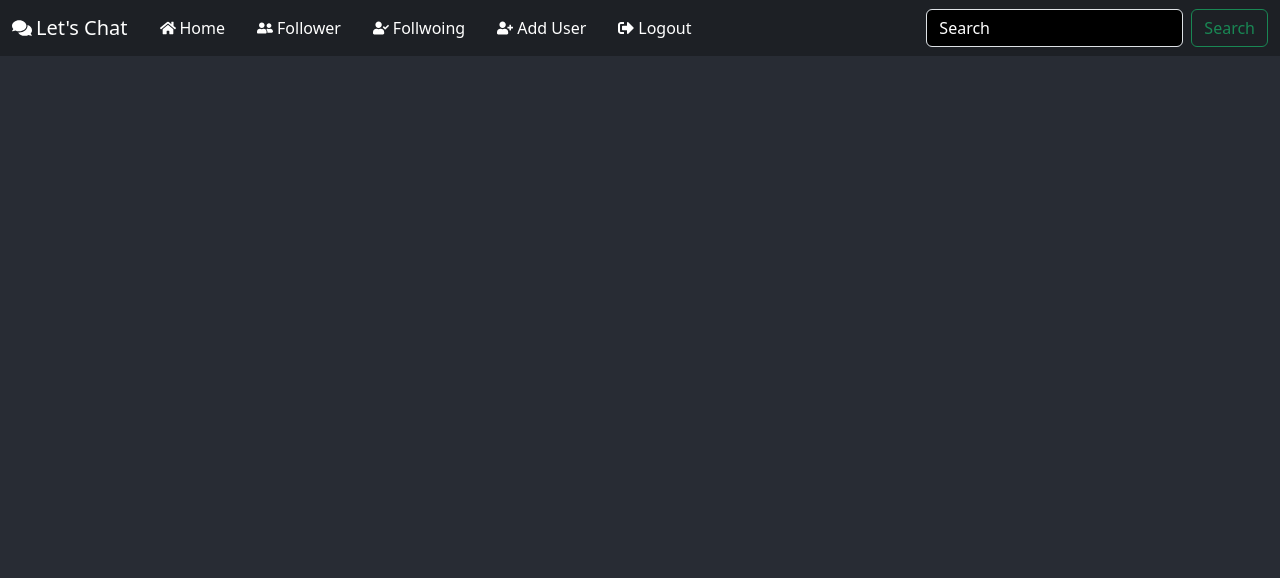
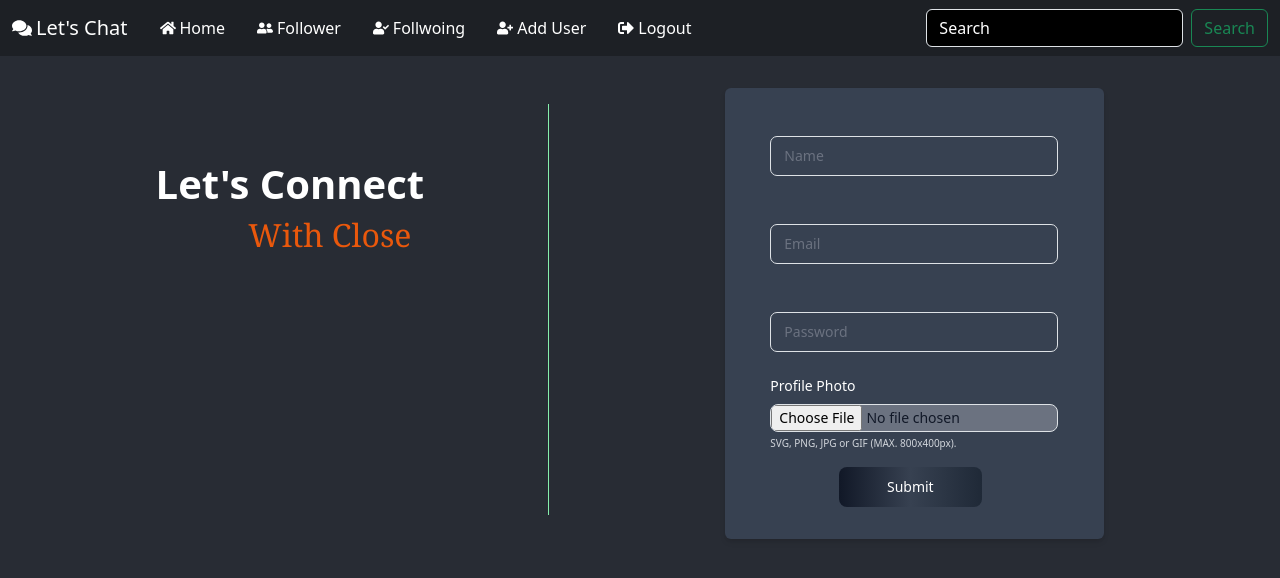
Before and after one commit to silentkiller6092/Chat-Application, a React (Create React App) app in the folder frontend/: page / in a window 1280 px wide. Shown: the top 578 px of the page. Built offline with nearby package versions, Linux system fonts and the light colour scheme.

Commit message:
Compledted the Intro page and also made the  registration page

```diff
--- a/frontend/package.json
+++ b/frontend/package.json
@@ -12,6 +12,7 @@
     "react-dom": "^18.2.0",
     "react-icons": "^5.0.1",
     "react-scripts": "5.0.1",
+    "react-simple-typewriter": "^5.0.1",
     "web-vitals": "^2.1.4"
   },
   "scripts": {
--- a/frontend/src/App.css
+++ b/frontend/src/App.css
@@ -19,3 +19,8 @@
   display: flex;
   align-items: center;
 }
+.formRegister {
+  display: flex;
+  justify-content: center;
+  align-items: center;
+}
--- a/frontend/src/App.js
+++ b/frontend/src/App.js
@@ -1,11 +1,13 @@
 import "./App.css";
 import "bootstrap/dist/css/bootstrap.min.css";
 import Header from "./components/Header";
+import AddUser from "./components/AddUser";
 function App() {
   return (
     <div className="App">
       <header className="App-header">
         <Header />
+        <AddUser />
       </header>
     </div>
   );
--- a/frontend/src/components/AddUser.jsx
+++ b/frontend/src/components/AddUser.jsx
@@ -4,12 +4,12 @@ import Intro from "./Intro";
 
 function AddUser() {
   return (
-    <div>
-      <div className="flex ">
-        <div className="w-2/4 addUserside border-r-2 border-white">
+    <div className="lg:mt-2">
+      <div className="flex flex-col lg:flex-row">
+        <div className="w-full lg:w-2/4 lg:mt-10 mt-36 mb-4 lg:mb-0 addUserside border-b lg:border-b-0 lg:border-r-[1px] border-green-300 mx-auto">
           <Intro />
         </div>
-        <div className="w-2/3 introSide ">
+        <div className=" lg:w-2/3 introSide mx-auto mt-4 lg:mt-0">
           <Register />
         </div>
       </div>
--- /dev/null
+++ b/frontend/src/components/Input.jsx
@@ -0,0 +1,21 @@
+import React from "react";
+
+function Input({ label }) {
+  return (
+    <div>
+      <div className="w-72 my-4">
+        <div className="relative w-full min-w-[200px] h-10">
+          <input
+            className="peer w-full h-full bg-transparent text-blue-gray-700 font-sans font-normal outline outline-0 focus:outline-0 disabled:bg-blue-gray-50 disabled:border-0 transition-all placeholder-shown:border placeholder-shown:border-blue-gray-200 placeholder-shown:border-t-blue-gray-200 border focus:border-2 border-t-transparent focus:border-t-transparent text-sm px-3 py-2.5 rounded-[7px] border-blue-gray-200 focus:border-gray-900"
+            placeholder=""
+          />
+          <label className="flex w-full h-full select-none pointer-events-none absolute left-0 font-normal !overflow-visible truncate peer-placeholder-shown:text-blue-gray-500 leading-tight peer-focus:leading-tight peer-disabled:text-transparent peer-disabled:peer-placeholder-shown:text-blue-gray-500 transition-all -top-1.5 peer-placeholder-shown:text-sm text-[11px] peer-focus:text-[11px] before:content[' '] before:block before:box-border before:w-2.5 before:h-1.5 before:mt-[6.5px] before:mr-1 peer-placeholder-shown:before:border-transparent before:rounded-tl-md before:border-t peer-focus:before:border-t-2 before:border-l peer-focus:before:border-l-2 before:pointer-events-none before:transition-all peer-disabled:before:border-transparent after:content[' '] after:block after:flex-grow after:box-border after:w-2.5 after:h-1.5 after:mt-[6.5px] after:ml-1 peer-placeholder-shown:after:border-transparent after:rounded-tr-md after:border-t peer-focus:after:border-t-2 after:border-r peer-focus:after:border-r-2 after:pointer-events-none after:transition-all peer-disabled:after:border-transparent peer-placeholder-shown:leading-[3.75] text-gray-500 peer-focus:text-gray-400 before:border-blue-gray-200 peer-focus:before:!border-gray-900 after:border-blue-gray-200 peer-focus:after:!border-gray-900">
+            {label}
+          </label>
+        </div>
+      </div>
+    </div>
+  );
+}
+
+export default Input;
--- a/frontend/src/components/Intro.jsx
+++ b/frontend/src/components/Intro.jsx
@@ -1,9 +1,16 @@
 import React from "react";
-
+import { useTypewriter } from "react-simple-typewriter";
 function Intro() {
+  const [typeEffect] = useTypewriter({
+    words: ["With Family", "With Friends", "With Closed One", "With All.."],
+    loop: {},
+    typeSpeed: 100,
+    delaySpeed: 40,
+  });
   return (
-    <div className="h-[90vh]">
-      <img src="frontend/public/Chat.gif" />
+    <div className="lg:mt-14 lg:ml-8 mb-20 text-center">
+      <h1 className="text-white font-semibold">Let's Connect</h1>
+      <h2 className="text-orange-600 font-serif ml-20 ">{typeEffect}</h2>
     </div>
   );
 }
--- a/frontend/src/components/Register.jsx
+++ b/frontend/src/components/Register.jsx
@@ -1,7 +1,45 @@
 import React from "react";
+import Input from "./Input";
 
 function Register() {
-  return <div>Register</div>;
+  return (
+    <div>
+      <div className="p-4 sm:p-6 md:p-8 md:mx-44 lg:p-10  xl:p-12 xl:mx-44 bg-gray-700 rounded-md shadow-md">
+        <form className="formRegister flex flex-col mx-auto">
+          <Input label="Name" />
+          <Input label="Email" />
+          <Input label="Password" />
+          <div className="w-72 ">
+            <label
+              class="block mb-2 text-sm font-medium text-white"
+              for="file_input"
+            >
+              Profile Photo
+            </label>
+            <input
+              class="block w-full text-sm text-gray-900 border border-gray-300 rounded-lg cursor-pointer bg-gray-500 dark:text-gray-400 focus:outline-none dark:bg-gray-700 dark:border-gray-600 dark:placeholder-gray-400"
+              aria-describedby="file_input_help"
+              id="file_input"
+              type="file"
+            />
+            <p
+              class="mt-1 text-[10px] text-gray-300 dark:text-gray-300"
+              id="file_input_help"
+            >
+              SVG, PNG, JPG or GIF (MAX. 800x400px).
+            </p>
+          </div>
+
+          <button
+            type="button"
+            class="text-white bg-gradient-to-r from-gray-900 via-gray-700 to-gray-800 hover:bg-gradient-to-br focus:ring-1 focus:outline-none focus:ring-gray-300 dark:focus:ring-gray-800 font-medium rounded-lg text-sm px-5 py-2.5 text-center me-2 mb-2"
+          >
+            Submit
+          </button>
+        </form>
+      </div>
+    </div>
+  );
 }
 
 export default Register;
--- a/frontend/src/components/index.js
+++ b/frontend/src/components/index.js
@@ -2,9 +2,11 @@ import AddUser from "./AddUser";
 import Register from "./Register";
 import Login from "./Login";
 import Intro from "./Intro";
+import Input from "./Input";
 export default {
   AddUser,
   Register,
   Login,
   Intro,
+  Input,
 };
```
Also changed, not shown: frontend/public/Chat.gif, 1 other file (tests, documents, lock files or other folders).
